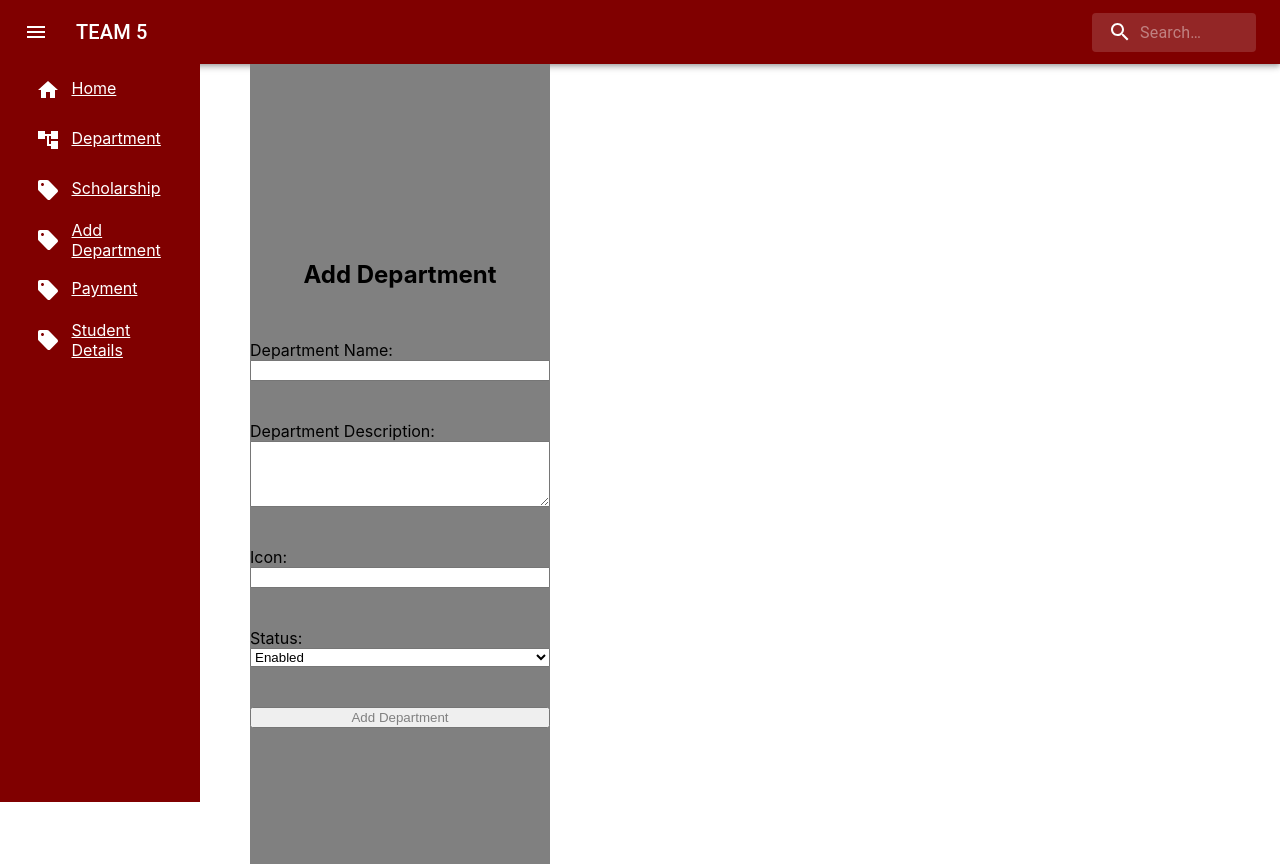
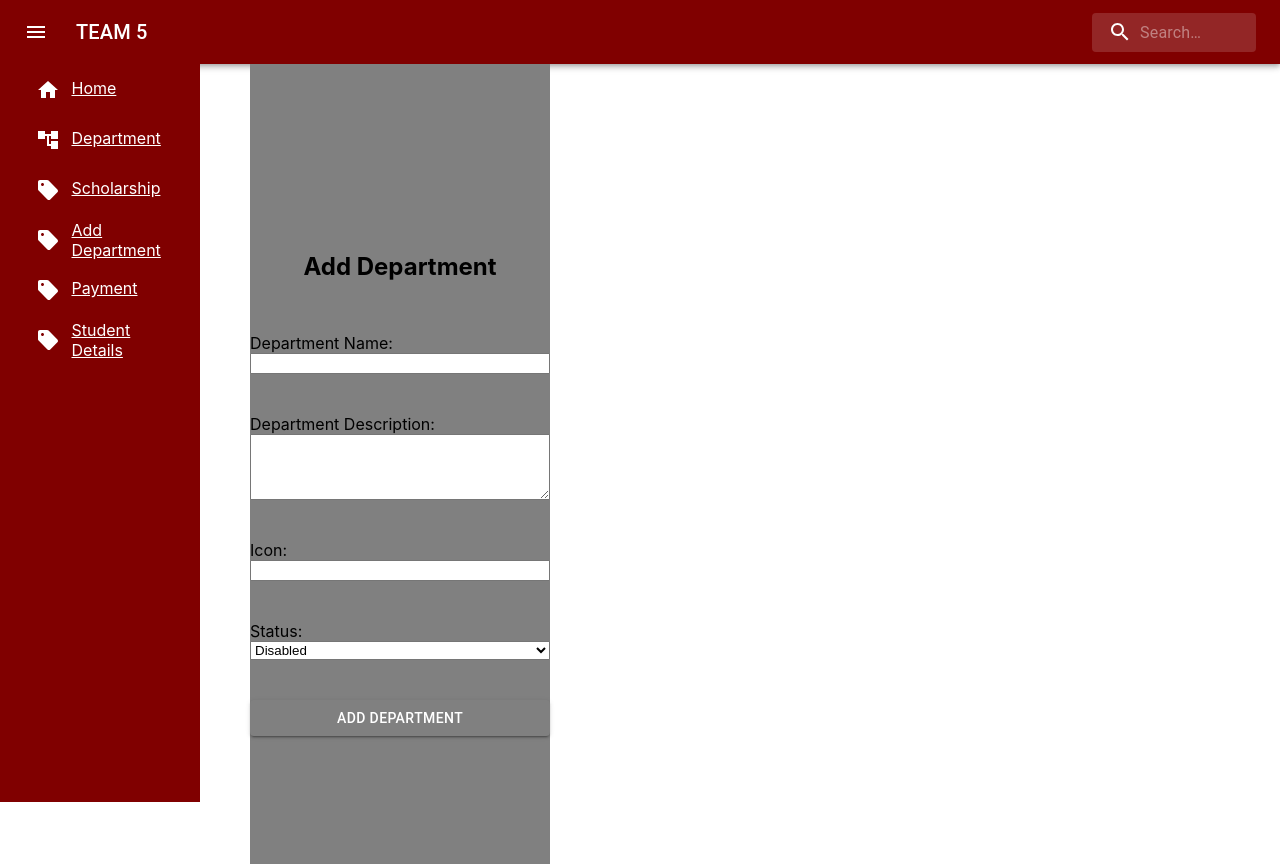
Before and after one commit to mdfaizanahmed786/mehraj-frontend, a React (Create React App) app: page /departments/AddDepartments in a window 1280 px wide. Built offline with nearby package versions, Linux system fonts and the light colour scheme; the HTML template or start-up script is replaced by a standard one.

Commit message:
editing department done

```diff
--- a/src/components/AddDepartment.js
+++ b/src/components/AddDepartment.js
@@ -1,22 +1,35 @@
 import React, { useState } from 'react';
 import { TextField, Button, Container, Stack, Box } from '@mui/material';
-import { Link } from "react-router-dom";
+import { Link, useNavigate } from "react-router-dom";
+import { useMutation, useQueryClient } from 'react-query';
+import axios from 'axios';
 
 
 const AddDepartment = () => {
-  const [name, setName] = useState("");
-  const [description, setDescription] = useState('');
-  const [icon, setIcon]= useState('');
-  const [status, setStatus] = useState('enabled');
+  const queryClient=useQueryClient();
+  const [department, setDepartment] = useState({
+    name: '',
+    description: '',
+    icon: '',
+    status: false
 
-  const handleSubmit = (e) => {
-    e.preventDefault();
+  });
+  const navigate = useNavigate();
 
-    setName('');
-    setDescription('');
-    setIcon('');
-    setStatus('enabled');
-  };
+  const {mutate:addDepartment, isLoading}=useMutation({
+    mutationFn: async (newDepartment) => {
+      const response = await axios.post(`http://localhost:5000/v1/department/addDepartment`, newDepartment);
+      return response.data;
+    },
+    onSuccess: () => {
+      queryClient.invalidateQueries('departments');
+      navigate('/departments');
+    },
+
+
+  })
+
+
 
   return (
     <Box style={{backgroundColor:'grey'}}>
@@ -24,15 +37,15 @@ const AddDepartment = () => {
       <div style={{  padding: '20px', borderRadius: '10px' }}></div>
     <React.Fragment>
     <h2 style={{ textAlign: 'top' }}>Add Department</h2>
-      <form style={{ display: 'flex', flexDirection: 'column', maxWidth: '300px' }} onSubmit={handleSubmit} action={<Link to="/departments" />}>
+      <form style={{ display: 'flex', flexDirection: 'column', maxWidth: '300px' }} onSubmit={e=>e.preventDefault()} action={<Link to="/departments" />}>
            <Stack spacing={2} direction="row" sx={{marginBottom: 4}}></Stack>
         <label htmlFor="name">Department Name:</label>
         <input className='Formelement'
         type="text"
         variant='outlined'
-        value={name}
+        value={department.name}
         fullWidth
-        onChange={(e) => setName(e.target.value)}
+        onChange={(e) => setDepartment({...department,name:e.target.value})}
         required
       /><br /><br />
 
@@ -40,8 +53,9 @@ const AddDepartment = () => {
       <textarea
         id="description"
         variant='outlined'
-        value={description}
-        onChange={(e) => setDescription(e.target.value)}
+        value={department.description}
+        onChange={(e) => setDepartment({...department,description:e.target.value})
+        }
         rows="4"
         cols="50"
         required
@@ -52,24 +66,27 @@ const AddDepartment = () => {
         type="text"
         variant='outlined'
         id="icon"
-        value={icon}
+        value={department.icon}
         fullWidth
-        onChange={(e) => setIcon(e.target.value)}
+        onChange={(e) => setDepartment({...department, icon:e.target.value})}
         required
       /><br /><br />
 
       <label htmlFor="status">Status:</label>
       <select
         id="status"
-        value={status}
-        onChange={(e) => setStatus(e.target.value)}
+        value={department.status}
+        onChange={(e) => setDepartment({...department, status:e.target.value})
+        }
         required
       >
-        <option value="enabled">Enabled</option>
-        <option value="disabled">Disabled</option>
+        <option value={true}>Enabled</option>
+        <option value={false}>Disabled</option>
       </select><br /><br />
 
-      <input style={{color:"grey"}} type="submit" value="Add Department" />
+      <Button style={{background:"grey"}} type="submit" variant="contained" color="primary" onClick={()=>addDepartment(department)}>{
+        isLoading ? 'Loading...' : 'Add Department'
+      }</Button>
     </form>
     </React.Fragment>
   </div>
--- a/src/components/Departments.js
+++ b/src/components/Departments.js
@@ -68,7 +68,7 @@ export default function Departments() {
   ];
 
   const {data: departments, isLoading}=useQuery({
-    queryKey:['department'],
+    queryKey:['departments'],
     queryFn: async () => {
       const {data} = await axios.get('http://localhost:5000/v1/department/getAllDepartments');
       return data;
--- a/src/components/EditDepartment.js
+++ b/src/components/EditDepartment.js
@@ -2,11 +2,12 @@ import React, { useState } from 'react';
 import { TextField, FormControl, InputLabel, Select, MenuItem, Button } from '@mui/material';
 import { Container, Stack, Box } from '@mui/material';
 import { Link, useNavigate } from "react-router-dom"
-import { useMutation } from 'react-query';
+import { useMutation, useQueryClient } from 'react-query';
 import axios from 'axios';
 import { useParams } from 'react-router-dom';
 const EditDepartment = () => {
   const departmentId=useParams().departmentId;
+    const queryClient=useQueryClient();
   const [department, setDepartment] = useState({
     name: '',
     description: '',
@@ -22,6 +23,7 @@ const EditDepartment = () => {
       return response.data;
     },
     onSuccess: () => {
+      queryClient.invalidateQueries('departments')
       navigate('/departments');
     },
     enabled:!!departmentId
```
